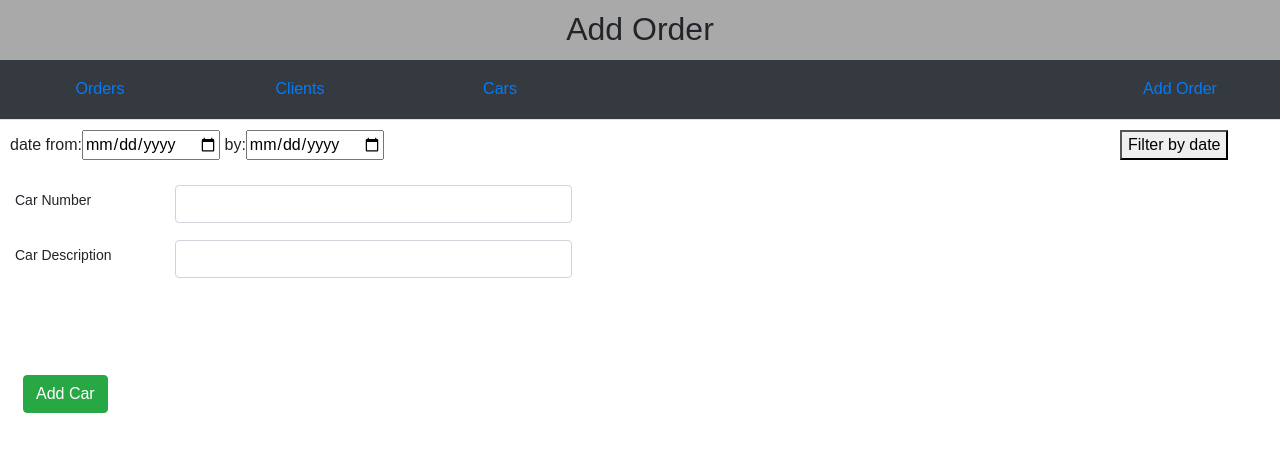
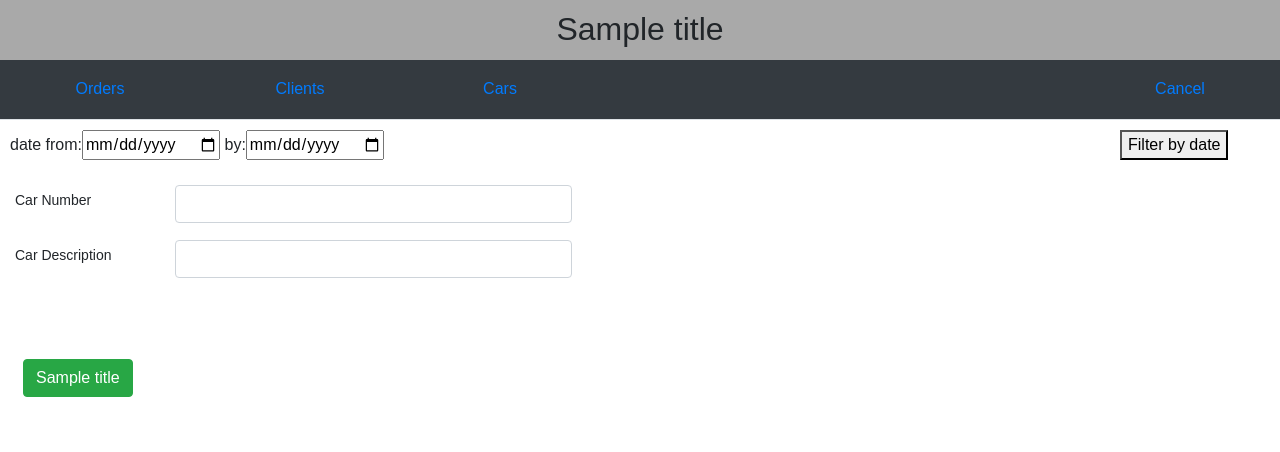
Before and after one commit to IlyaTroshchynskyi/rent_car, a Flask app: template rentcars/templates/add_order.html in a window 1280 px wide. Shown: the top 452 px of the page. Run offline with Flask 2, Linux system fonts and the light colour scheme; tables that the repository leaves empty hold one stand-in row (values such as "Sample post"); the template is opened without the code that fills it: values that come from a table or form of the project are taken from there, most other values are stand-ins (such as "Sample title", 1, 10 or a date in 2020); parts of the project's set-up code (start-up, migrations or seed data) failed here and were passed over; some libraries are stand-ins or nearby versions.

Commit message:
updated button submit

```diff
--- a/rentcars/templates/add_order.html
+++ b/rentcars/templates/add_order.html
@@ -2,14 +2,21 @@
 {% extends 'base.html' %}
 
 {% block title %}
-    Add Order
+    {{ title }}
 {% endblock %}
 
 {% block header %}
   <header>
-      <h2>Add Order</h2>
+      <h2>{{ title }}</h2>
   </header>
   {% endblock %}
+
+{% block route %}
+    <li class="nav-item item-right">
+        <a class="nav-link" href="{{ url_for('index') }}">Cancel</a>
+    </li>
+{% endblock %}
+
 
 {% block body %}
 
@@ -21,12 +28,11 @@
         {{ render_field(form.car_number) }}
         {{ render_field(form.car_description) }}
         {{ render_field(form.client_passport) }}
-        {{ render_field(form.client_name) }}
         {{ render_field(form.order_date) }}
         {{ render_field(form.rental_time) }}
     </fieldset>
       <div class="form-group row ml-2">
-        {{ form.submit(class="btn btn-success") }}
+           <button class="btn btn-success">{{ title }}</button>
       </div>
 
     </form>
```
